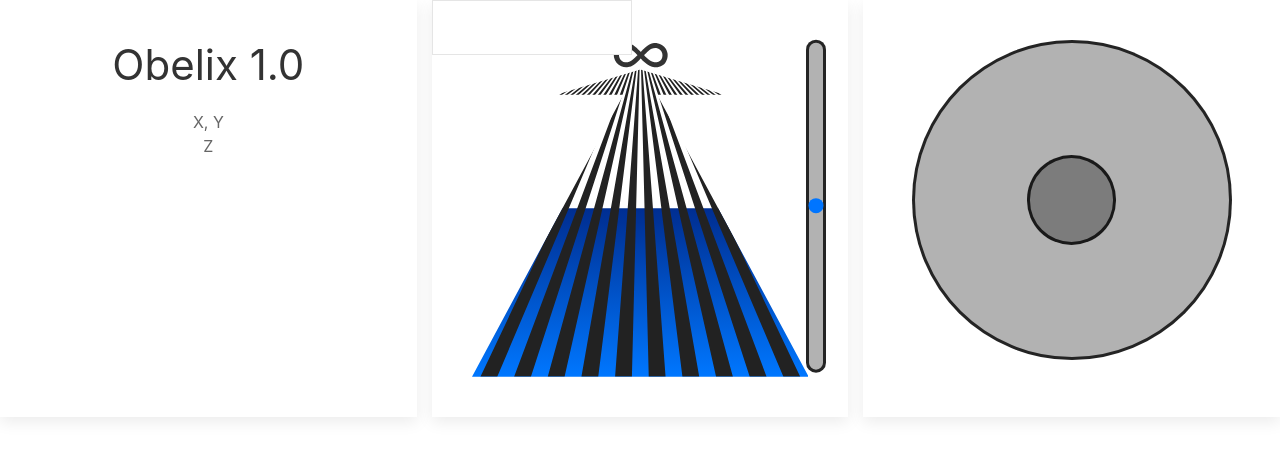
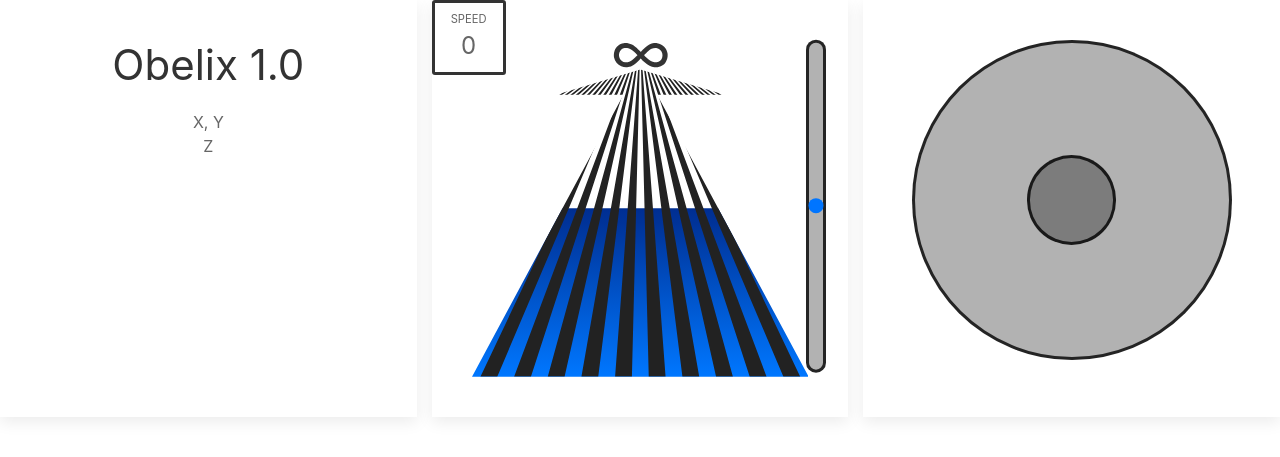
Before and after one commit to jfeltkamp/arduino, a Flask app: page / in a window 1280 px wide. Shown: the top 457 px of the page. Run offline with Flask 3, Linux system fonts and the light colour scheme.

Commit message:
Experimental svg html

```diff
--- a/obelix_raspi/static/css/style.css
+++ b/obelix_raspi/static/css/style.css
@@ -25,6 +25,8 @@
   border-radius: 50%;
 }
 
+
+/* Focus */
 input[type="range"] {
   -webkit-appearance: none;
   height: 80%;
@@ -52,3 +54,16 @@ input[type="range"]::-webkit-slider-thumb {
 #range-meter {
   transition: y 1s;
 }
+
+#focus-status {
+  border: 3px solid rgba(0,0,0,.8);
+  border-radius: 3px;
+  padding: .5em 1em;
+}
+.focus-status-label {
+  text-transform: uppercase;
+  font-size: .7em;
+}
+#focus-status-value {
+  font-size: 1.5em;
+}
--- a/obelix_raspi/static/js/focus.js
+++ b/obelix_raspi/static/js/focus.js
@@ -5,7 +5,7 @@ class InitFocusController {
     // Get UI elements
     this.rangeInput = document.getElementById('focus');
     this.rangeMeter = document.getElementById('range-meter');
-    this.focusStatus = document.getElementById('focus-status');
+    this.focusStatus = document.getElementById('focus-status-value');
 
     if (this.rangeInput) {
       // Animate settings
@@ -52,8 +52,8 @@ class InitFocusController {
         return response.json();
       }).then((data) => {
         const speed = data?.focus?.speed;
-        if (speed && this.focusStatus) {
-          this.focusStatus.value = speed;
+        if ((typeof speed !== 'undefined') && this.focusStatus) {
+          this.focusStatus.innerText = speed;
         }
         const position = data?.focus?.position;
         if (position && this.rangeMeter) {
--- a/obelix_raspi/templates/index.html
+++ b/obelix_raspi/templates/index.html
@@ -49,8 +49,9 @@
         <div class="uk-position-center-right uk-height-1-1">
           <input type="range" id="focus" orient="vertical" style="width: 20px;" min="0" max="1023" value="511" />
         </div>
-        <div class="uk-position-top-left">
-          <input id="focus-status" class="uk-input uk-form-width-medium uk-form-large" type="number" />
+        <div id="focus-status" class="uk-position-top-left">
+          <div class="focus-status-label">Speed</div>
+          <div id="focus-status-value">0</div>
         </div>
       </div>
     </div>
```
Also changed, not shown: obelix_raspi/static/img/sphere.html (added, +61 -0 lines), obelix_raspi/static/img/horizon.svg (added), obelix_raspi/static/img/sphere.svg (added), obelix_raspi/static/img/test.svg (added).
